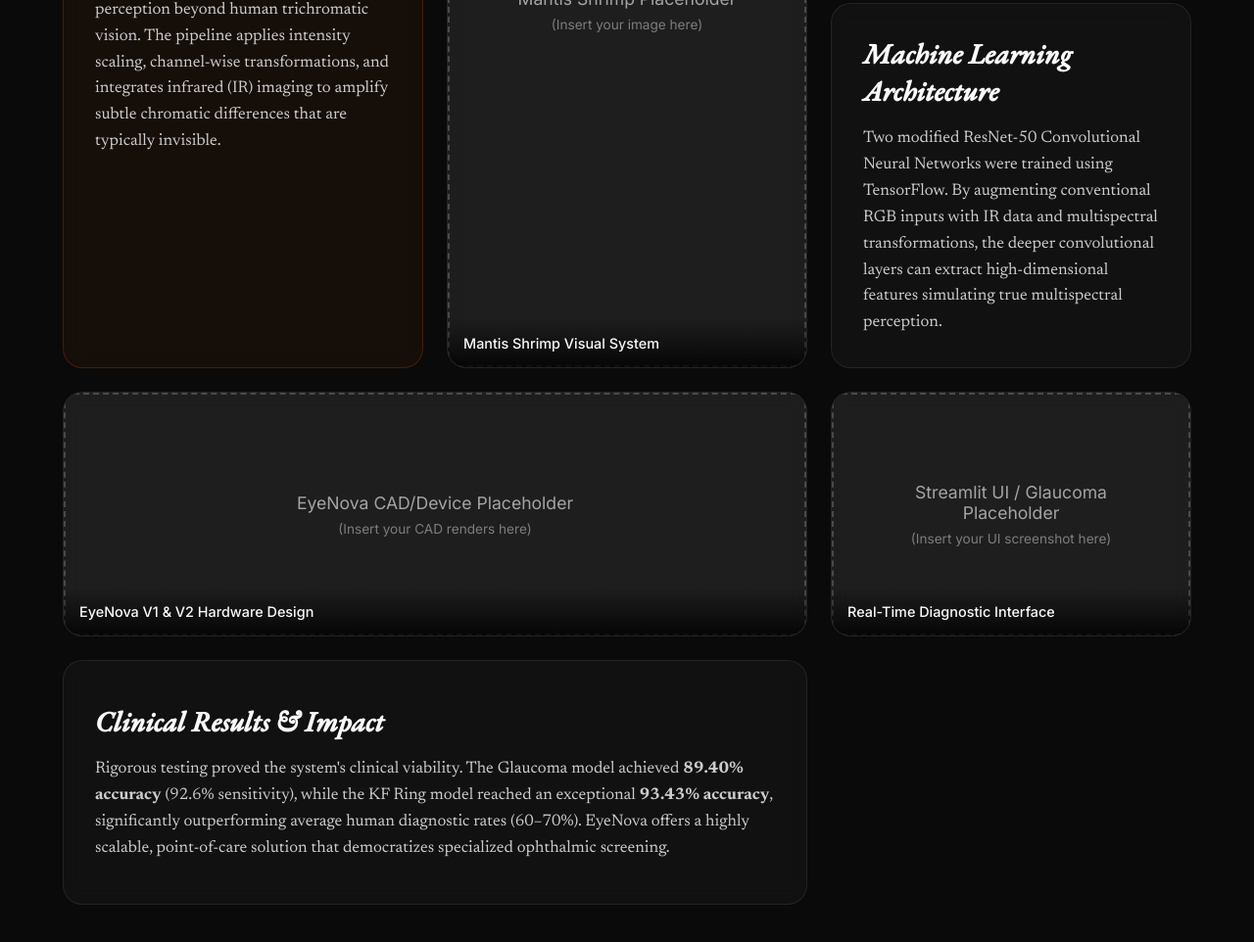
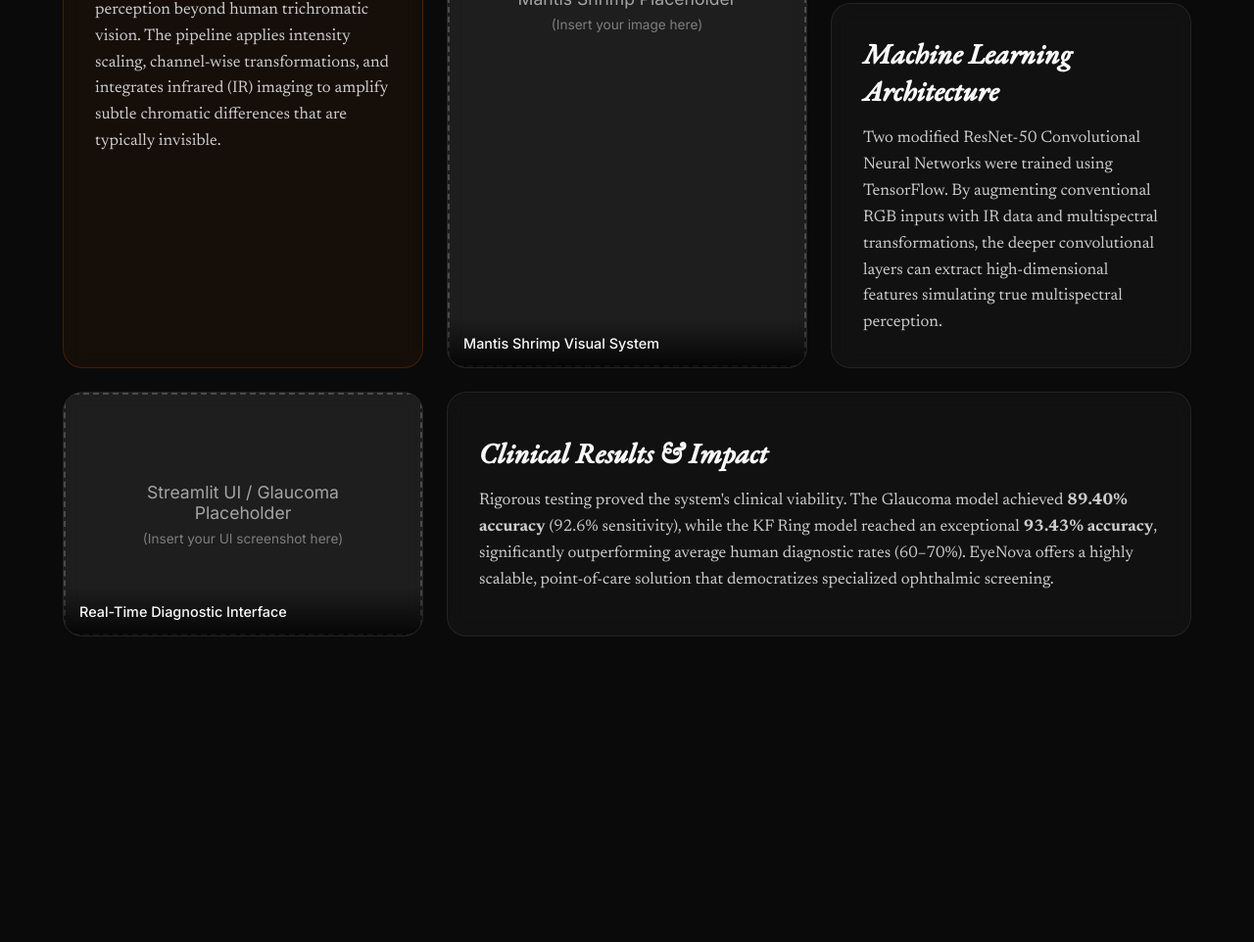
Before and after one commit to adharshjai/personalweb, a website built with Vite: page eyenova.html in a window 1280 px wide. Shown: the part 1036-1998 px from the top of the page at 98% size. After the commit the page ends 1766 px from the top, so only its background shows below. Built offline with nearby package versions, Linux system fonts and the light colour scheme.

Commit message:
Remove redundant CAD placeholder box

```diff
--- a/eyenova.html
+++ b/eyenova.html
@@ -59,11 +59,7 @@
           <p>Modeled in Fusion 360 and 3D-printed for rapid prototyping, the system operates on a Raspberry Pi with an IR camera. Iteration V2 features an organic, eye-shaped eyecup for optimal focus, expanded housing for status LEDs, and improved airflow. Total hardware cost remains radically accessible at under $50.</p>
         </div>
 
-        <!-- Slit Lamp / Device Placeholder -->
-        <div class="collage-item image-item wide-image">
-          <div class="placeholder-img">EyeNova CAD/Device Placeholder<br><small>(Insert your CAD renders here)</small></div>
-          <div class="image-caption">EyeNova V1 & V2 Hardware Design</div>
-        </div>
+
 
         <!-- Machine Learning Architecture -->
         <div class="collage-item text-item">
```
